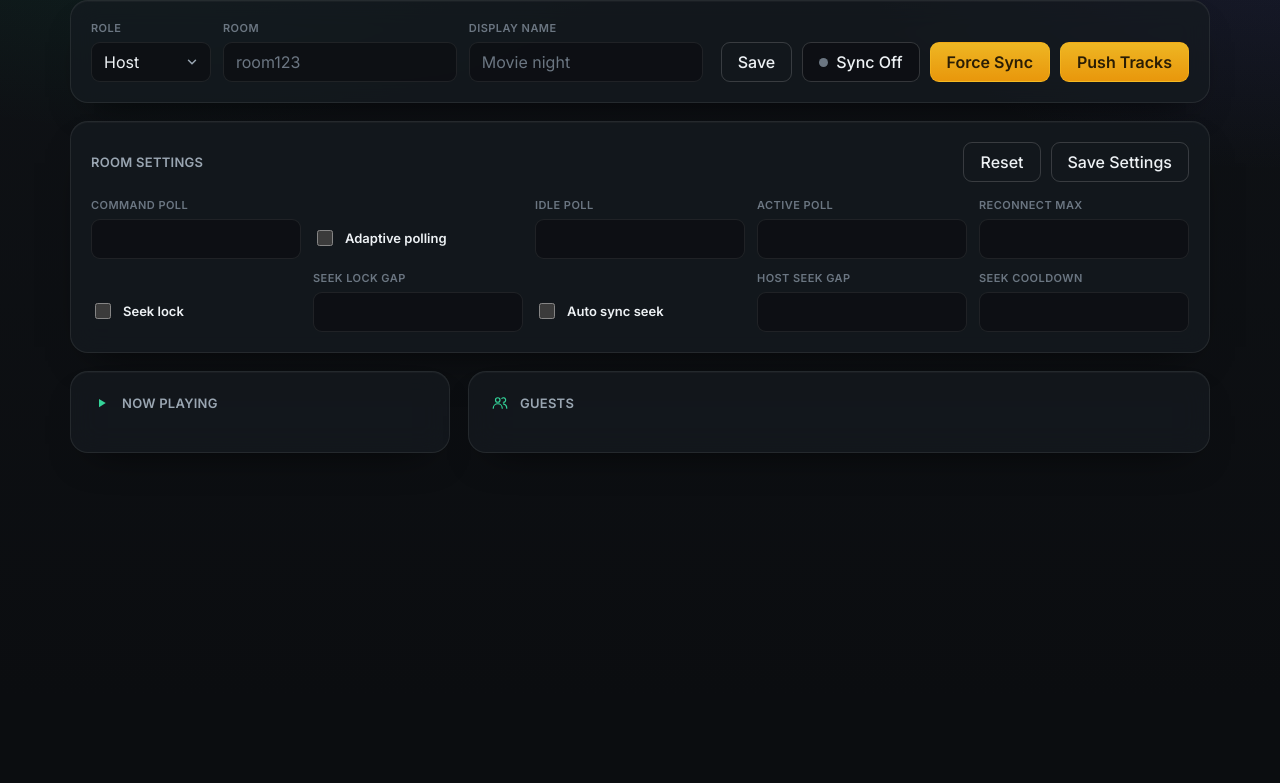
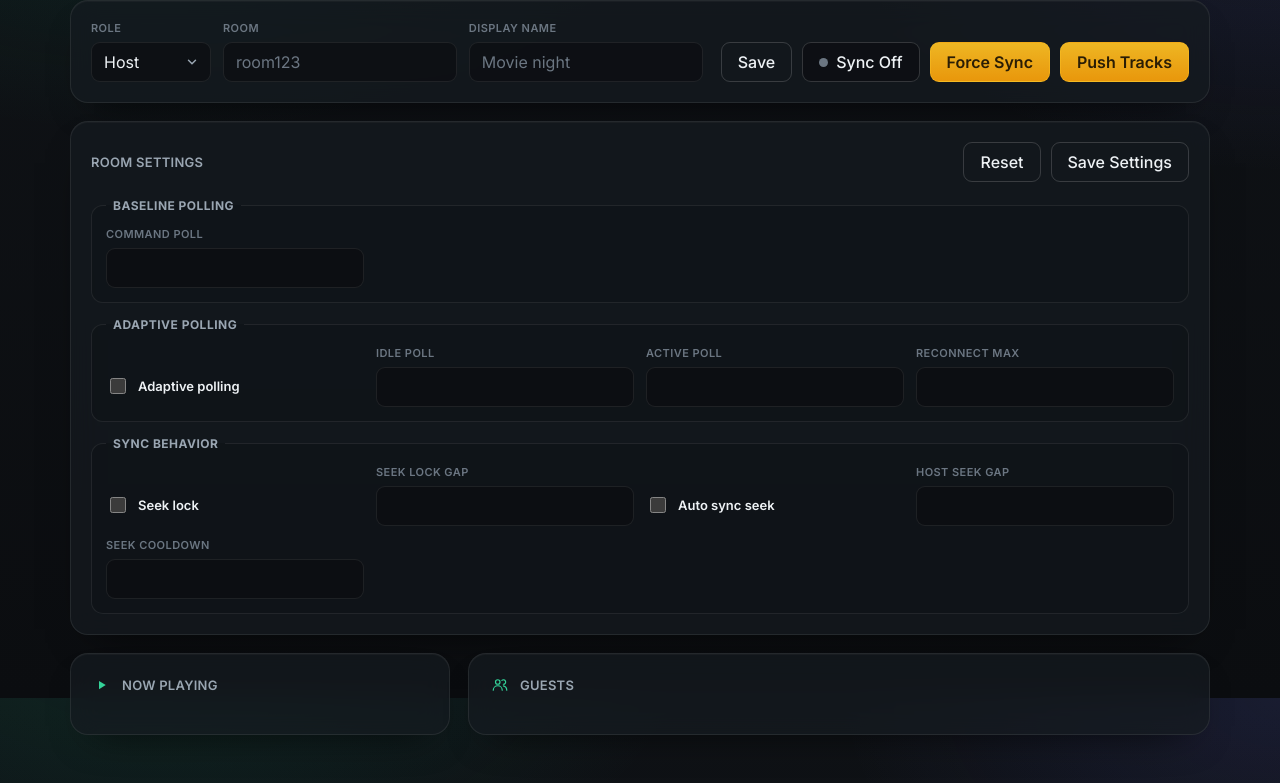
Before and after one commit to Superamaja/mpv-watch-together, a plain HTML site: page helper/web/static/index.html in a window 1280 px wide. Shown: the part 102-885 px from the top of the page. Before the commit the page ends 800 px from the top, so only its background shows below. Drawn offline with Linux system fonts and the light colour scheme; no server answers.

Commit message:
refactor: group dashboard settings controls

```diff
--- a/helper/web/static/index.html
+++ b/helper/web/static/index.html
@@ -70,47 +70,64 @@
             <button id="saveSettings" class="btn btn-ghost" type="button">Save Settings</button>
           </div>
         </div>
+        <div class="settings-sections">
+          <fieldset class="settings-group">
+            <legend>Baseline Polling</legend>
             <div class="settings-grid">
-          <label class="field">
+              <label class="field" title="How often synced mpv clients ask the helper for commands when adaptive polling is off.">
                 <span>Command poll</span>
-            <input id="commandInterval" type="number" min="0.25" max="3" step="0.05" />
+                <input id="commandInterval" type="number" min="0.25" max="3" step="0.05" title="Fixed command polling interval in seconds." />
               </label>
-          <label class="check-field">
-            <input id="adaptivePolling" type="checkbox" />
+            </div>
+          </fieldset>
+
+          <fieldset class="settings-group">
+            <legend>Adaptive Polling</legend>
+            <div class="settings-grid">
+              <label class="check-field" title="Use faster polling around sync activity and slower polling while idle.">
+                <input id="adaptivePolling" type="checkbox" title="Toggle adaptive command polling for synced mpv clients." />
                 <span>Adaptive polling</span>
               </label>
-          <label class="field">
+              <label class="field" title="Polling interval used when no recent sync activity is happening.">
                 <span>Idle poll</span>
-            <input id="idleInterval" type="number" min="0.5" max="5" step="0.05" />
+                <input id="idleInterval" type="number" min="0.5" max="5" step="0.05" title="Idle adaptive polling interval in seconds." />
               </label>
-          <label class="field">
+              <label class="field" title="Polling interval used briefly after sync starts, force sync, track sync, or host snap activity.">
                 <span>Active poll</span>
-            <input id="activeInterval" type="number" min="0.25" max="2" step="0.05" />
+                <input id="activeInterval" type="number" min="0.25" max="2" step="0.05" title="Active adaptive polling interval in seconds." />
               </label>
-          <label class="field">
+              <label class="field" title="Maximum polling delay while a client is reconnecting to the helper.">
                 <span>Reconnect max</span>
-            <input id="reconnectBackoffMax" type="number" min="1" max="15" step="0.25" />
+                <input id="reconnectBackoffMax" type="number" min="1" max="15" step="0.25" title="Maximum reconnect polling backoff in seconds." />
               </label>
-          <label class="check-field">
-            <input id="seekLock" type="checkbox" />
+            </div>
+          </fieldset>
+
+          <fieldset class="settings-group">
+            <legend>Sync Behavior</legend>
+            <div class="settings-grid">
+              <label class="check-field" title="Keep guests snapped to the host if they seek too far away.">
+                <input id="seekLock" type="checkbox" title="Toggle guest seek-lock behavior." />
                 <span>Seek lock</span>
               </label>
-          <label class="field">
+              <label class="field" title="How far a guest can drift from the host before seek-lock snaps them back.">
                 <span>Seek lock gap</span>
-            <input id="seekLockThreshold" type="number" min="0.5" max="10" step="0.1" />
+                <input id="seekLockThreshold" type="number" min="0.5" max="10" step="0.1" title="Guest seek-lock threshold in seconds." />
               </label>
-          <label class="check-field">
-            <input id="autoForceSyncOnSeek" type="checkbox" />
+              <label class="check-field" title="Send an automatic force sync when the host seeks far enough.">
+                <input id="autoForceSyncOnSeek" type="checkbox" title="Toggle host auto-sync after seeking." />
                 <span>Auto sync seek</span>
               </label>
-          <label class="field">
+              <label class="field" title="How large a host seek must be before auto-sync triggers.">
                 <span>Host seek gap</span>
-            <input id="hostSeekThreshold" type="number" min="0.5" max="10" step="0.1" />
+                <input id="hostSeekThreshold" type="number" min="0.5" max="10" step="0.1" title="Host seek auto-sync threshold in seconds." />
               </label>
-          <label class="field">
+              <label class="field" title="Minimum time between host auto-sync events after seeks.">
                 <span>Seek cooldown</span>
-            <input id="hostSeekCooldown" type="number" min="0.25" max="10" step="0.25" />
+                <input id="hostSeekCooldown" type="number" min="0.25" max="10" step="0.25" title="Host seek auto-sync cooldown in seconds." />
               </label>
+            </div>
+          </fieldset>
         </div>
       </section>
 
--- a/helper/web/static/styles.css
+++ b/helper/web/static/styles.css
@@ -287,9 +287,32 @@ input[type="checkbox"] {
   flex: 0 0 auto;
 }
 
+.settings-sections {
+  display: grid;
+  gap: 14px;
+}
+
+.settings-group {
+  min-width: 0;
+  margin: 0;
+  padding: 14px;
+  border: 1px solid var(--border);
+  border-radius: var(--radius-md);
+  background: rgba(11, 13, 16, 0.26);
+}
+
+.settings-group legend {
+  padding: 0 7px;
+  color: var(--text-muted);
+  font-size: 12px;
+  font-weight: 700;
+  letter-spacing: 0.04em;
+  text-transform: uppercase;
+}
+
 .settings-grid {
   display: grid;
-  grid-template-columns: repeat(5, minmax(120px, 1fr));
+  grid-template-columns: repeat(4, minmax(120px, 1fr));
   gap: 12px;
 }
 
```
Lines whose indentation alone changed are shown as unchanged.
